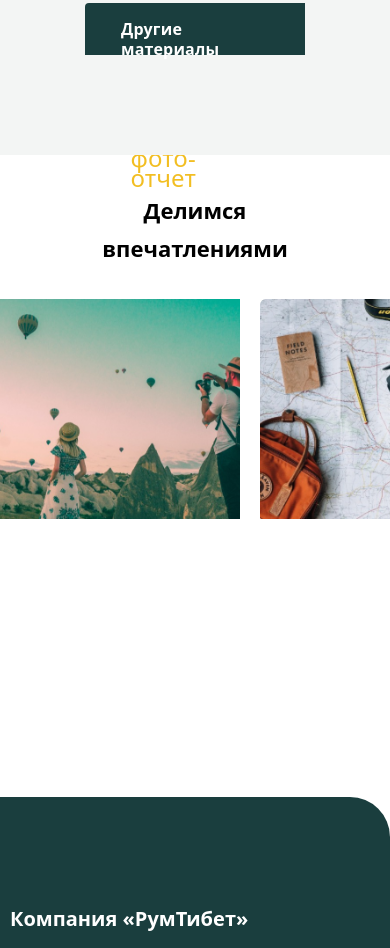
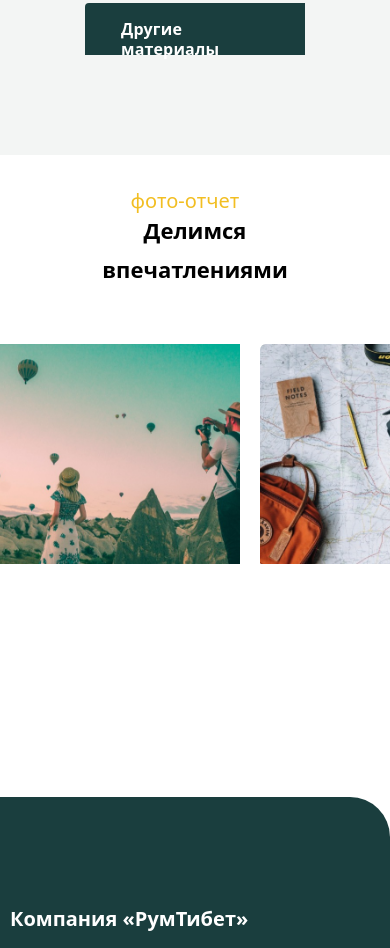
Before and after one commit to EdikGrigoryan1234/roomtibet, a plain HTML site: page index.html in a window 390 px wide. Shown: the part 6611-7559 px from the top of the page. Drawn offline with Linux system fonts and the light colour scheme.

Commit message:
bag fixed

```diff
--- a/style.css
+++ b/style.css
@@ -1916,5 +1916,12 @@ transition: 1s;
 	font-size: 22px;
 	height: 0px;
 }
-
-}
+.section6__titles{
+	height: 180px;
+	gap: 0;
+}
+.section6__title1{
+	height: 6px;
+	font-size: 20px;
+}
+}
```
